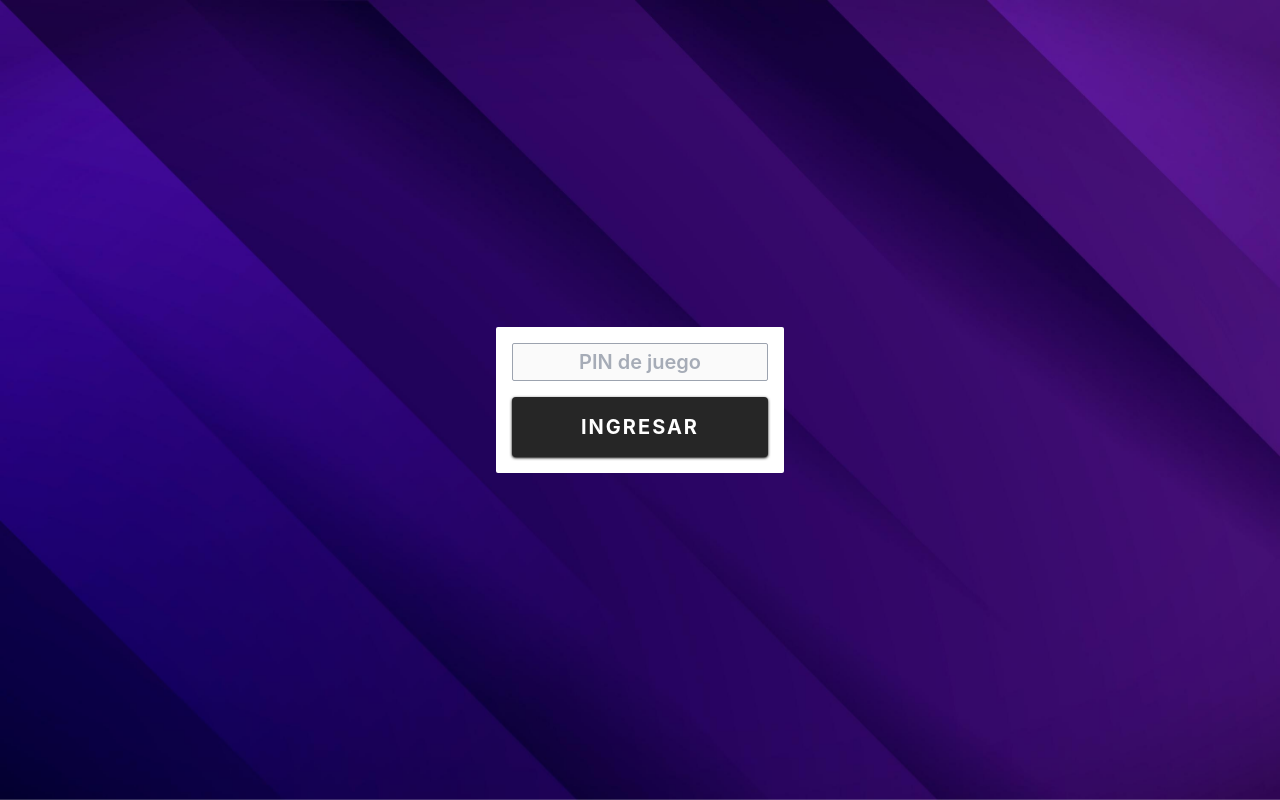
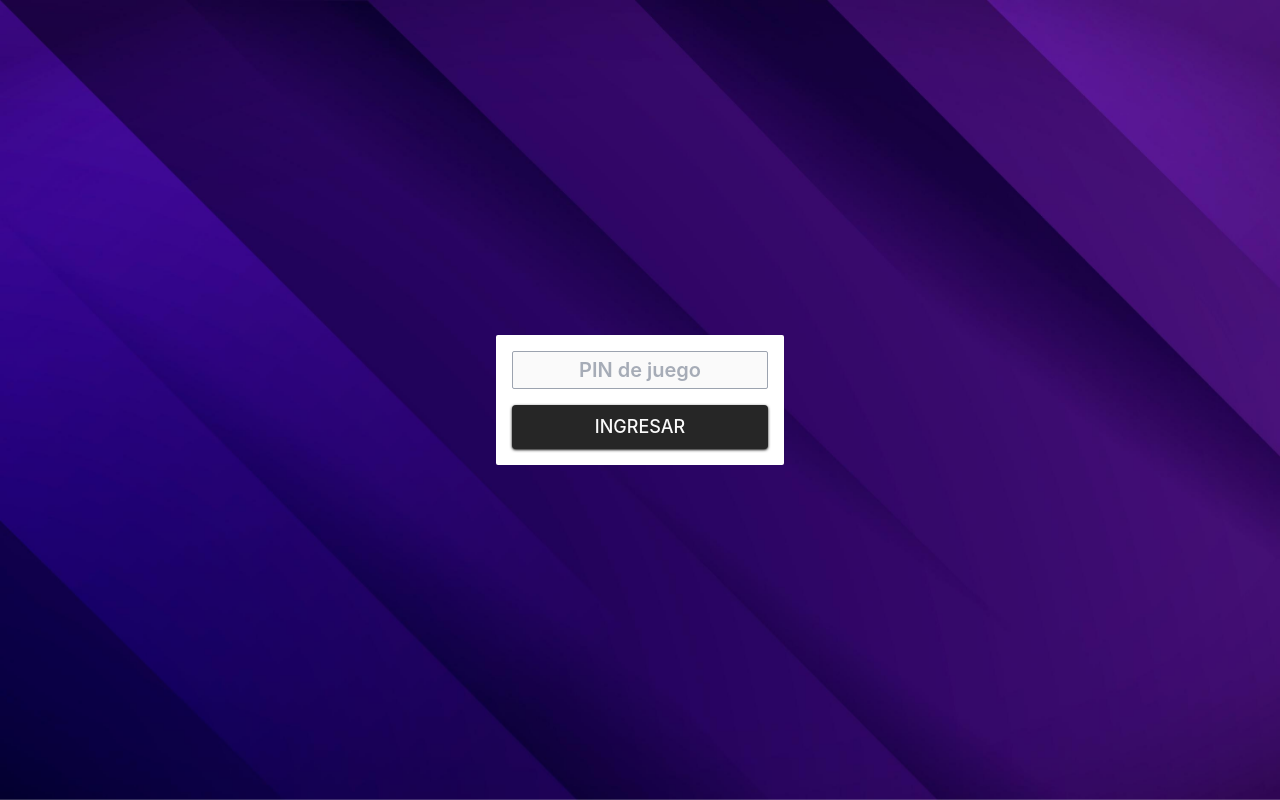
Before and after one commit to briansleonel/quiz-wave-client, a React (Vite) app: page / in a window 1280 px wide. Built offline with nearby package versions, Linux system fonts and the light colour scheme; what javascript-time-ago would draw is missing.

Commit message:
styles: change styles of component

```diff
--- a/src/components/Button/ButtonTrivia.tsx
+++ b/src/components/Button/ButtonTrivia.tsx
@@ -9,18 +9,18 @@ export default function ButtonTrivia({
 }: {
     onClickFn: (e: MouseEvent<HTMLButtonElement>) => void;
     children: React.ReactNode;
-    title: string;
+    title?: string;
     className?: string;
     //type: 'submit' | 'reset' | 'button' | undefined;
 }) {
     return (
         <button
             className={classNames(
-                "rounded bg-purple-600 text-white hover:text-white shadow shadow-neutral-900 transition-all duration-500 mx-auto px-12 py-4 font-bold text-xl tracking-widest uppercase",
+                "rounded bg-purple-600 text-neutral-50 hover:text-neutral-50 shadow shadow-neutral-800 transition-all duration-500 mx-auto px-4 py-2 font-medium text-lg uppercase",
                 className ? className : ""
             )}
             onClick={onClickFn}
-            title={title}
+            title={title ?? ""}
         >
             {children}
         </button>
```
